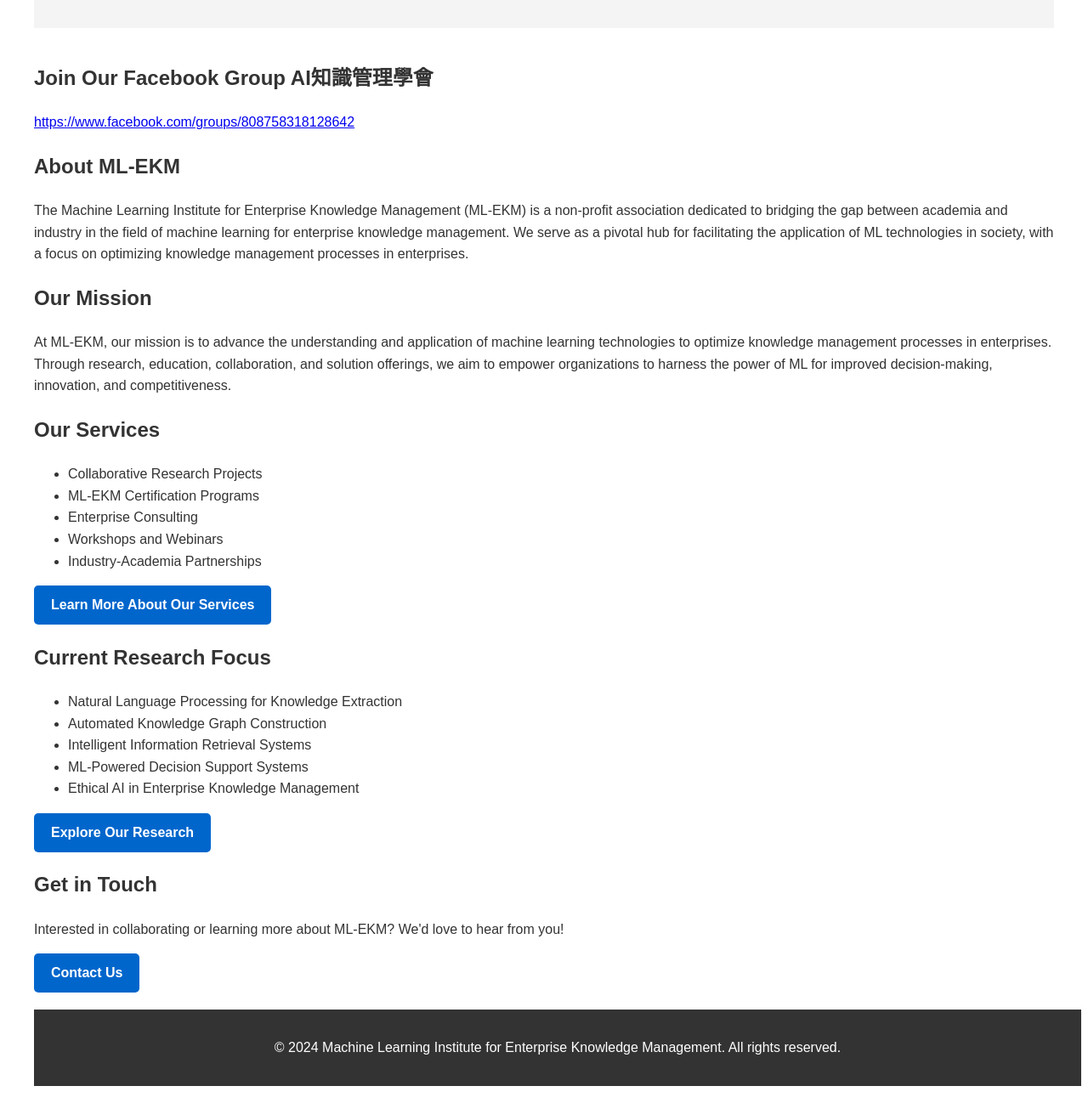
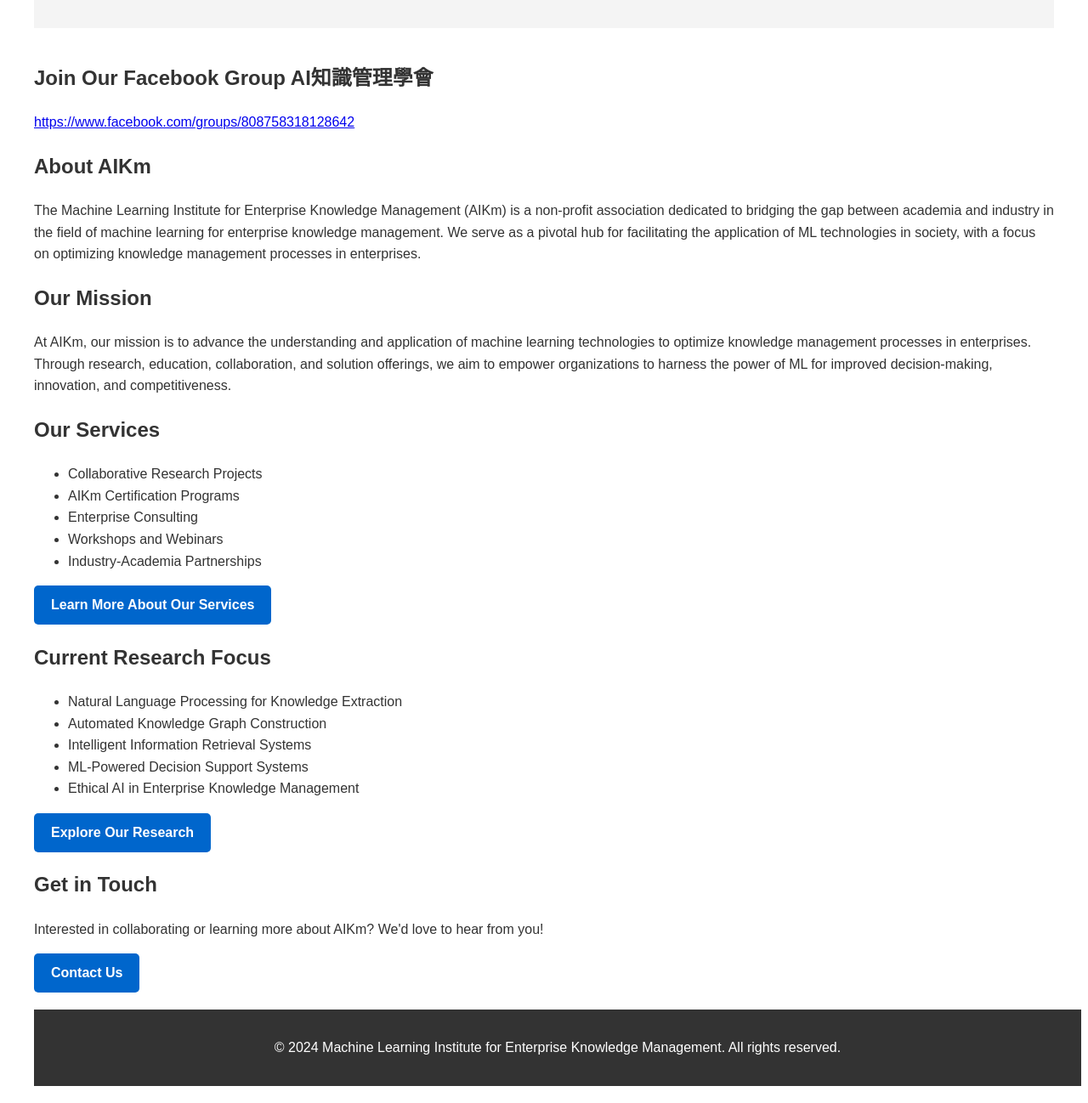
Before and after one commit to AI-KM/ai-km.github.io, a plain HTML site: page index.html in a window 1280 px wide. Shown: the part 244-1542 px from the top of the page at 85% size. Drawn offline with Linux system fonts and the light colour scheme.

Commit message:
Update index.html

```diff
--- a/index.html
+++ b/index.html
@@ -78,20 +78,20 @@
     </section>
 
     <section id="about">
-      <h2>About ML-EKM</h2>
-      <p>The Machine Learning Institute for Enterprise Knowledge Management (ML-EKM) is a non-profit association dedicated to bridging the gap between academia and industry in the field of machine learning for enterprise knowledge management. We serve as a pivotal hub for facilitating the application of ML technologies in society, with a focus on optimizing knowledge management processes in enterprises.</p>
+      <h2>About AIKm</h2>
+      <p>The Machine Learning Institute for Enterprise Knowledge Management (AIKm) is a non-profit association dedicated to bridging the gap between academia and industry in the field of machine learning for enterprise knowledge management. We serve as a pivotal hub for facilitating the application of ML technologies in society, with a focus on optimizing knowledge management processes in enterprises.</p>
     </section>
 
     <section id="mission">
       <h2>Our Mission</h2>
-      <p>At ML-EKM, our mission is to advance the understanding and application of machine learning technologies to optimize knowledge management processes in enterprises. Through research, education, collaboration, and solution offerings, we aim to empower organizations to harness the power of ML for improved decision-making, innovation, and competitiveness.</p>
+      <p>At AIKm, our mission is to advance the understanding and application of machine learning technologies to optimize knowledge management processes in enterprises. Through research, education, collaboration, and solution offerings, we aim to empower organizations to harness the power of ML for improved decision-making, innovation, and competitiveness.</p>
     </section>
 
     <section id="services">
       <h2>Our Services</h2>
       <ul>
         <li>Collaborative Research Projects</li>
-        <li>ML-EKM Certification Programs</li>
+        <li>AIKm Certification Programs</li>
         <li>Enterprise Consulting</li>
         <li>Workshops and Webinars</li>
         <li>Industry-Academia Partnerships</li>
@@ -113,7 +113,7 @@
 
     <section id="contact">
       <h2>Get in Touch</h2>
-      <p>Interested in collaborating or learning more about ML-EKM? We'd love to hear from you!</p>
+      <p>Interested in collaborating or learning more about AIKm? We'd love to hear from you!</p>
       <a href="https://www.facebook.com/groups/808758318128642" class="cta-button">Contact Us</a>
     </section>
   </main>
```
